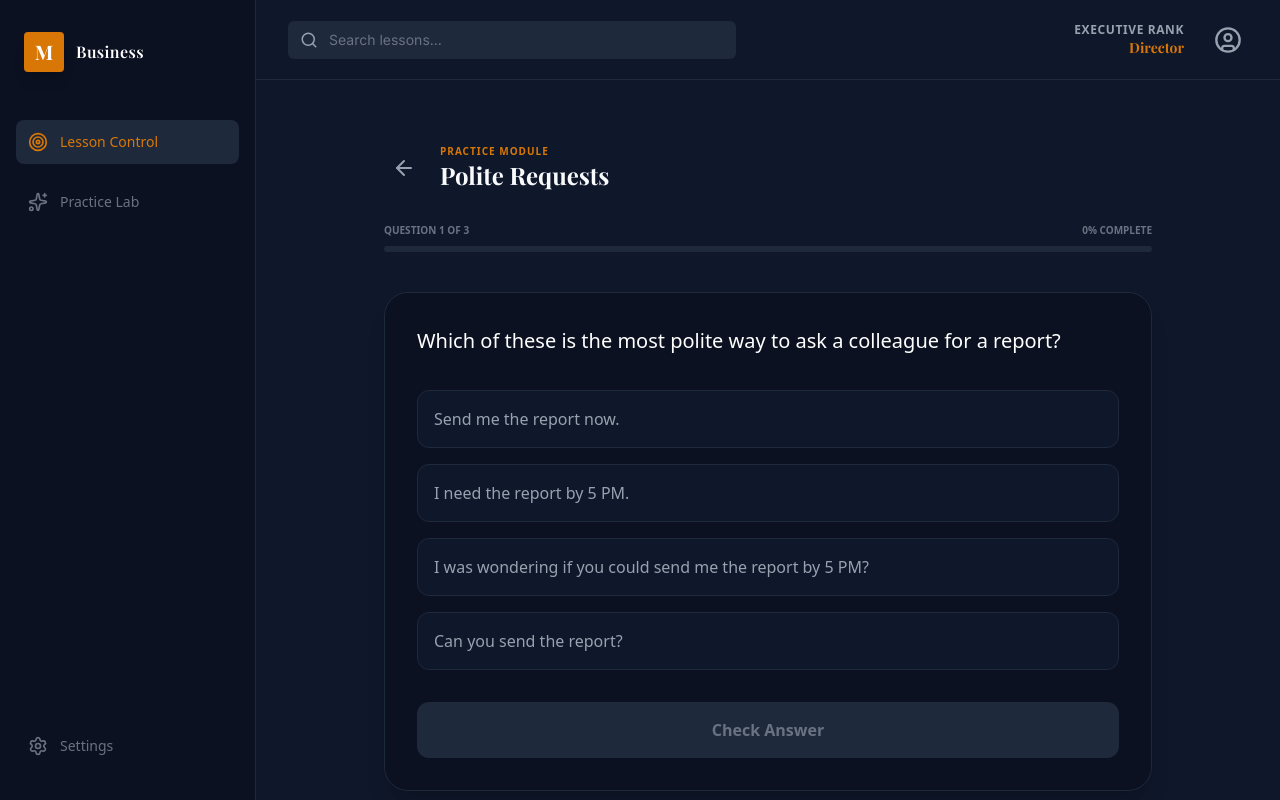
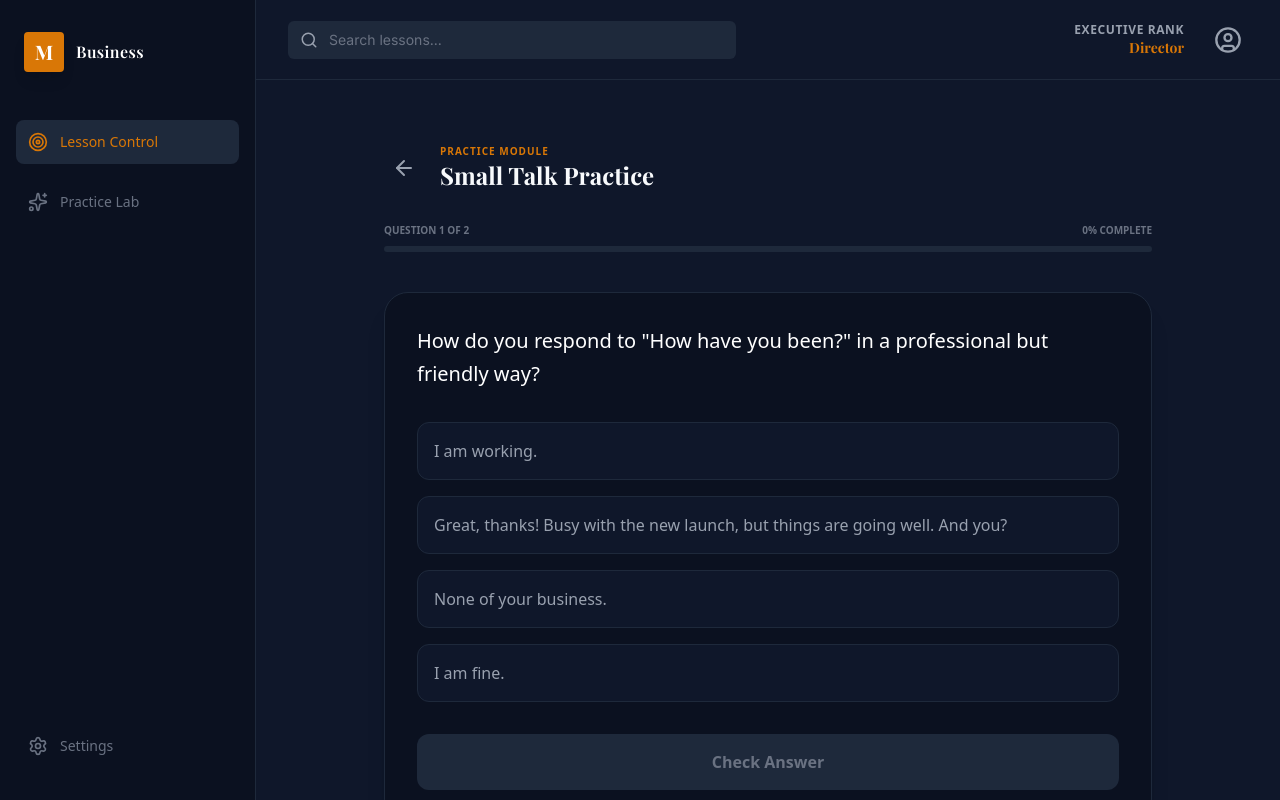
Before and after one commit to mantolatv-cmyk/missmonica-business, a Next.js app in the folder frontend/: page /dashboard/practice/lesson-1 in a window 1280 px wide. Built offline with nearby package versions, Linux system fonts and the light colour scheme; a web font is replaced by a local one.

Commit message:
fix: practice page syntax and finalize integration

```diff
--- a/frontend/src/app/dashboard/practice/[id]/page.tsx
+++ b/frontend/src/app/dashboard/practice/[id]/page.tsx
@@ -23,155 +23,178 @@ interface Question {
 }
 
 const moduleContent: Record<string, { title: string, questions: Question[] }> = {
-  'grammar-1': {
-    title: 'Polite Requests',
+  'lesson-1': {
+    title: 'Small Talk Practice',
     questions: [
       {
         id: 1,
         type: 'multiple-choice',
-        question: 'Which of these is the most polite way to ask a colleague for a report?',
+        question: 'How do you respond to "How have you been?" in a professional but friendly way?',
         options: [
-          'Send me the report now.',
-          'I need the report by 5 PM.',
-          'I was wondering if you could send me the report by 5 PM?',
-          'Can you send the report?'
+          'I am working.',
+          'Great, thanks! Busy with the new launch, but things are going well. And you?',
+          'None of your business.',
+          'I am fine.'
         ],
-        correctAnswer: 'I was wondering if you could send me the report by 5 PM?',
-        explanation: '"I was wondering if you could..." is a standard indirect and very polite way to make a request in business contexts.'
+        correctAnswer: 'Great, thanks! Busy with the new launch, but things are going well. And you?',
+        explanation: 'Providing a brief positive update and asking back is the standard for business small talk.'
       },
       {
         id: 2,
         type: 'fill-in-the-blank',
-        question: 'Would you _______ checking the schedule for next week?',
-        correctAnswer: 'mind',
-        explanation: '"Would you mind + [verb-ing]" is a common structure for polite requests.'
-      },
-      {
-        id: 3,
-        type: 'multiple-choice',
-        question: 'How would you politely disagree with a suggestion in a meeting?',
-        options: [
-          'That is a bad idea.',
-          'I see your point, but I have some concerns about the timeline.',
-          'No, we cannot do that.',
-          'I disagree entirely.'
-        ],
-        correctAnswer: 'I see your point, but I have some concerns about the timeline.',
-        explanation: 'Acknowledging the other person\'s perspective before disagreeing is a key part of professional diplomacy.'
+        question: 'It\'s a pleasure to finally meet you _______ person!',
+        correctAnswer: 'in',
+        explanation: '"In person" is the correct prepositional phrase for meeting someone physically after online contact.'
       }
     ]
   },
-  'vocab-1': {
-    title: 'Corporate Idioms',
+  'lesson-2': {
+    title: 'Meeting Terminology',
     questions: [
       {
         id: 1,
         type: 'multiple-choice',
-        question: 'What does it mean to "touch base" with someone?',
+        question: 'What is the "agenda" of a meeting?',
         options: [
-          'To hit them with a ball.',
-          'To contact them briefly to discuss something.',
-          'To physically meet at a specific base.',
-          'To finish a project.'
+          'The person leading the meeting.',
+          'The list of items to be discussed.',
+          'The room where the meeting is held.',
+          'The minutes of the previous meeting.'
         ],
-        correctAnswer: 'To contact them briefly to discuss something.',
-        explanation: '"Touch base" is a very common idiom meaning to make contact or get an update.'
+        correctAnswer: 'The list of items to be discussed.',
+        explanation: 'An agenda ensures the meeting stays focused on specific topics.'
       },
       {
         id: 2,
         type: 'fill-in-the-blank',
-        question: 'We need to think outside the _______ to find a creative solution.',
-        correctAnswer: 'box',
-        explanation: '"Thinking outside the box" means thinking creatively or unconventionally.'
-      },
-      {
-        id: 3,
-        type: 'multiple-choice',
-        question: 'If everyone is "on the same page", it means:',
-        options: [
-          'Everyone is reading the same book.',
-          'Everyone is working in the same office.',
-          'Everyone has the same understanding or agreement.',
-          'Everyone is writing on the same document.'
-        ],
-        correctAnswer: 'Everyone has the same understanding or agreement.',
-        explanation: 'Being "on the same page" ensures alignment and common understanding in a team.'
+        question: 'Could you _______ that last point? I didn\'t quite catch it.',
+        correctAnswer: 'repeat',
+        explanation: 'Asking for repetition is a vital skill in international meetings.'
       }
     ]
   },
-  'grammar-2': {
-    title: 'Business Conditionals',
+  'lesson-3': {
+    title: 'Interview Skills',
     questions: [
       {
         id: 1,
         type: 'multiple-choice',
-        question: 'Complete the sentence for a negotiation: "If you _______ the price by 10%, we will sign the contract today."',
+        question: 'When asked about a "weakness", what is the best strategy?',
         options: [
-          'lowering',
-          'lowered',
-          'lower',
-          'will lower'
+          'Say you have no weaknesses.',
+          'Mention a real weakness and explain how you are working to improve it.',
+          'Mention a weakness that is actually a strength (e.g., "I work too hard").',
+          'Avoid the question.'
         ],
-        correctAnswer: 'lower',
-        explanation: 'In the first conditional (possible future), we use "if + present simple" for the condition and "will + verb" for the result.'
+        correctAnswer: 'Mention a real weakness and explain how you are working to improve it.',
+        explanation: 'Authenticity and a growth mindset are highly valued by recruiters.'
       },
       {
         id: 2,
         type: 'fill-in-the-blank',
-        question: 'We won\'t be able to finish the project _______ we hire more developers.',
-        correctAnswer: 'unless',
-        explanation: '"Unless" means "if not". It is used to state a necessary condition.'
-      },
-      {
-        id: 3,
-        type: 'multiple-choice',
-        question: 'Which sentence describes a hypothetical (unlikely) negotiation scenario?',
-        options: [
-          'If you give us a discount, we buy more.',
-          'If you gave us a 50% discount, we would double our order.',
-          'If you give us a discount, we will buy more.',
-          'If you are giving a discount, we buy more.'
-        ],
-        correctAnswer: 'If you gave us a 50% discount, we would double our order.',
-        explanation: 'The second conditional (if + past simple, would + verb) is used for hypothetical or unlikely situations.'
+        question: 'I have over five years of _______ in this field.',
+        correctAnswer: 'experience',
+        explanation: '"Experience" is the most common term for professional time spent in a role.'
       }
     ]
   },
-  'vocab-2': {
-    title: 'Financial Vocabulary',
+  'lesson-4': {
+    title: 'Email Etiquette',
     questions: [
       {
         id: 1,
         type: 'multiple-choice',
-        question: 'What does ROI stand for?',
+        question: 'Which closing is appropriate for a formal business email to a new client?',
         options: [
-          'Rate of Interest',
-          'Return on Investment',
-          'Revenue over Income',
-          'Risk of Inflation'
+          'See ya!',
+          'Cheers,',
+          'Sincerely,',
+          'Sent from my iPhone'
         ],
-        correctAnswer: 'Return on Investment',
-        explanation: 'ROI is a measure used to evaluate the efficiency or profitability of an investment.'
+        correctAnswer: 'Sincerely,',
+        explanation: '"Sincerely" or "Best regards" are standard formal closings.'
       },
       {
         id: 2,
         type: 'fill-in-the-blank',
-        question: 'Rent and utilities are examples of _______ costs.',
-        correctAnswer: 'overhead',
-        explanation: 'Overhead costs refer to the ongoing expenses of operating a business that are not directly linked to creating a product or service.'
+        question: 'Please find _______ the document you requested.',
+        correctAnswer: 'attached',
+        explanation: '"Please find attached" is the standard phrase for sending files via email.'
+      }
+    ]
+  },
+  'lesson-5': {
+    title: 'Networking Phrases',
+    questions: [
+      {
+        id: 1,
+        type: 'multiple-choice',
+        question: 'What is a "soft skill" often used in networking?',
+        options: [
+          'Python programming.',
+          'Financial modeling.',
+          'Active listening.',
+          'Database management.'
+        ],
+        correctAnswer: 'Active listening.',
+        explanation: 'Active listening helps build trust and meaningful connections during networking.'
       },
       {
-        id: 3,
+        id: 2,
+        type: 'fill-in-the-blank',
+        question: 'Do you have a business _______? I\'d like to stay in touch.',
+        correctAnswer: 'card',
+        explanation: 'Exchanging business cards is a traditional but still common networking practice.'
+      }
+    ]
+  },
+  'lesson-6': {
+    title: 'Technical Call Vocab',
+    questions: [
+      {
+        id: 1,
         type: 'multiple-choice',
-        question: 'What is the difference between revenue and profit?',
+        question: 'What do you say when you can see a colleague but cannot hear them?',
         options: [
-          'There is no difference.',
-          'Profit is total money received, revenue is what remains after expenses.',
-          'Revenue is total money received, profit is what remains after expenses.',
-          'Revenue is only from sales, profit is from investments.'
+          'You are invisible.',
+          'You are on mute.',
+          'Your camera is off.',
+          'Speak louder.'
         ],
-        correctAnswer: 'Revenue is total money received, profit is what remains after expenses.',
-        explanation: 'Revenue (Top Line) is the total income, while Profit (Bottom Line) is the income minus all costs and expenses.'
+        correctAnswer: 'You are on mute.',
+        explanation: '"You are on mute" is the standard way to tell someone their microphone is disabled.'
+      },
+      {
+        id: 2,
+        type: 'fill-in-the-blank',
+        question: 'The connection is _______; your video is freezing.',
+        correctAnswer: 'unstable',
+        explanation: '"Unstable" describes a poor or fluctuating internet connection.'
+      }
+    ]
+  },
+  'lesson-7': {
+    title: 'Travel Prepositions',
+    questions: [
+      {
+        id: 1,
+        type: 'multiple-choice',
+        question: 'Where do you wait for your plane?',
+        options: [
+          'On the gate.',
+          'At the gate.',
+          'In the gate.',
+          'Under the gate.'
+        ],
+        correctAnswer: 'At the gate.',
+        explanation: 'We use "at" for specific points or locations in a building.'
+      },
+      {
+        id: 2,
+        type: 'fill-in-the-blank',
+        question: 'My passport is _______ my pocket.',
+        correctAnswer: 'in',
+        explanation: '"In" is used for items inside a contained space (like a pocket or bag).'
       }
     ]
   }
```
Also changed, not shown: frontend/src/app/dashboard/page.tsx (+9 -7 lines).
